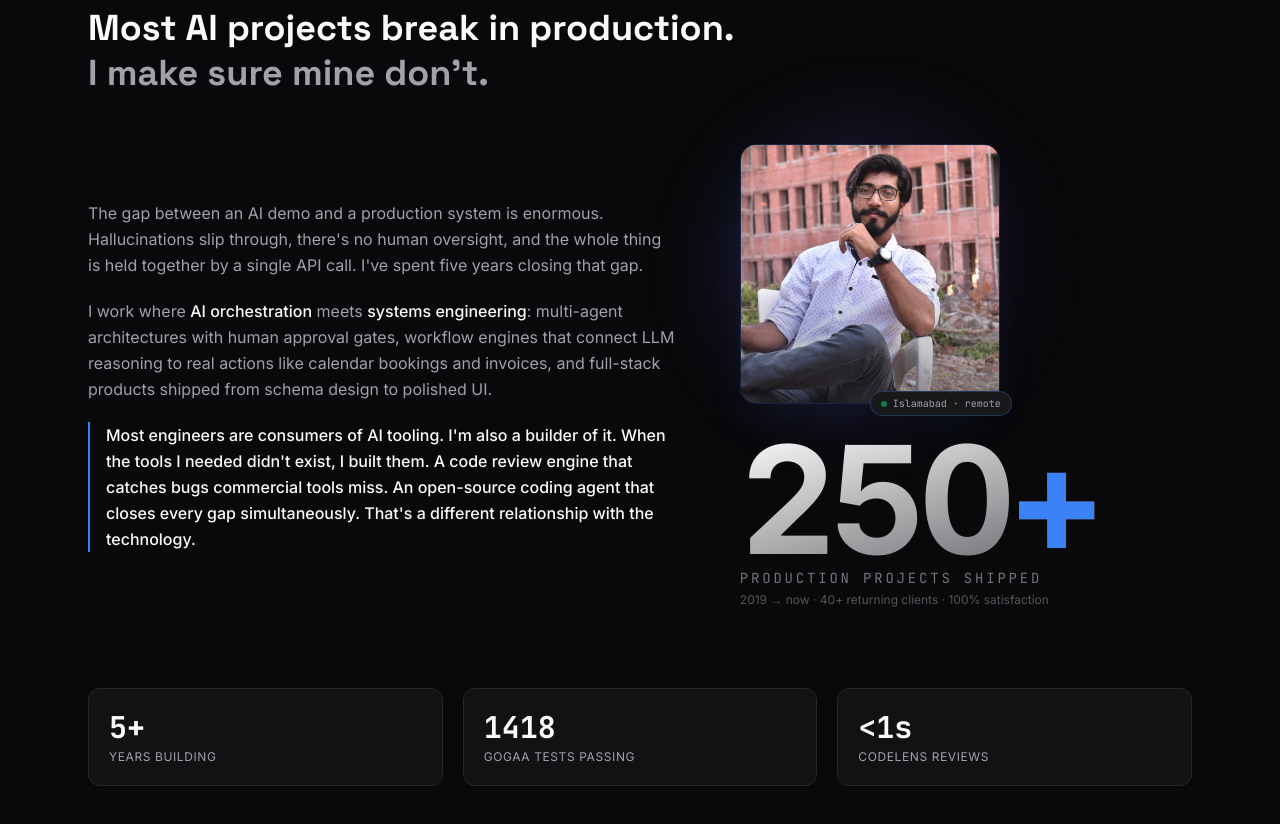
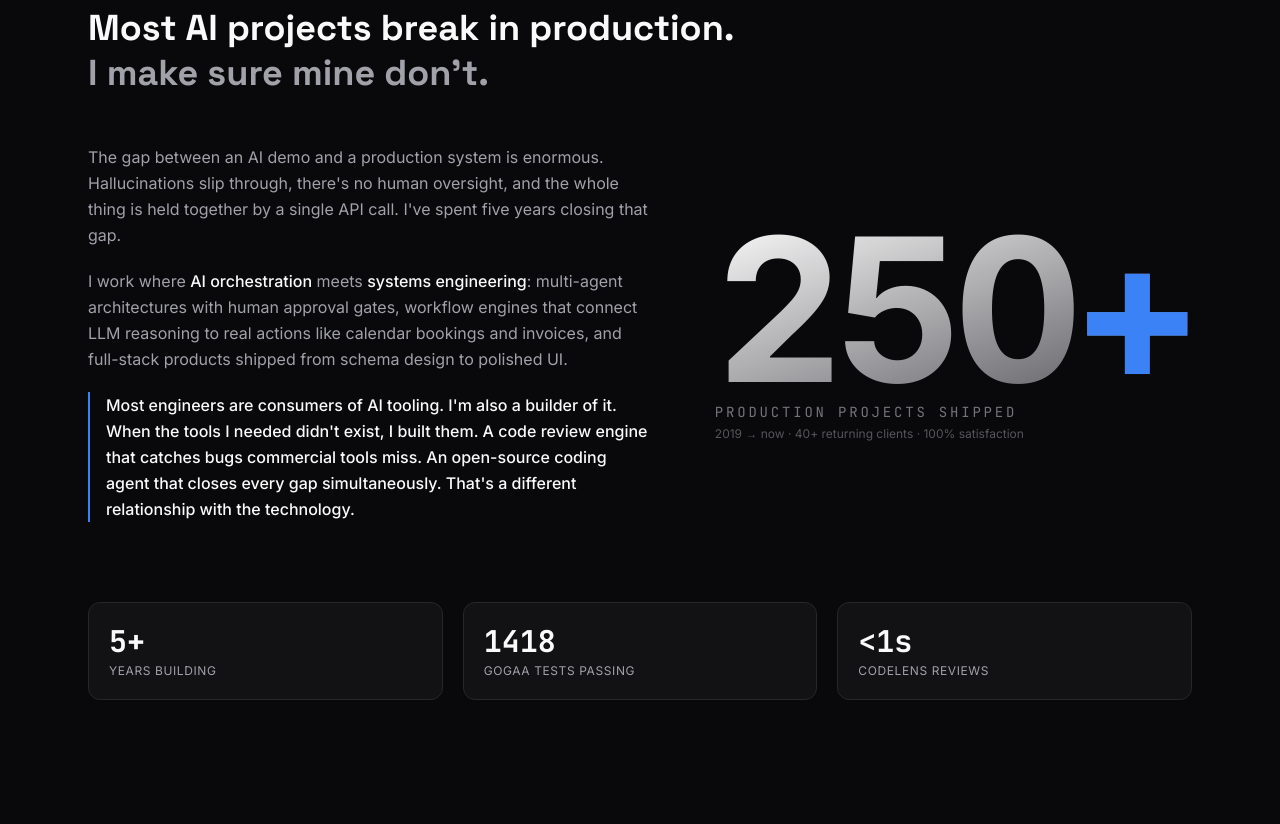
Before and after one commit to shami-ah/portfolio-site, a Next.js app: page / in a window 1280 px wide. Shown: the part 1060-1884 px from the top of the page. Built offline with nearby package versions, Linux system fonts and the light colour scheme; no server answers.

Commit message:
remove portrait from About — photo lives only in footer now

```diff
--- a/src/components/about.tsx
+++ b/src/components/about.tsx
@@ -81,43 +81,19 @@ export function About(): React.ReactElement {
             </div>
           </SlideIn>
 
-          {/* Right column: photo + dramatic number */}
+          {/* Right column: dramatic number */}
           <SlideIn direction="right">
-            <div className="relative flex flex-col gap-6 md:gap-8">
-              {/* Portrait */}
-              <div className="relative w-full max-w-[220px] md:max-w-[260px] mx-auto md:mx-0">
-                {/* Accent glow behind */}
-                <div className="absolute -inset-4 bg-gradient-to-br from-accent/20 via-purple-500/10 to-transparent rounded-full blur-2xl pointer-events-none" />
-                <div className="relative aspect-square rounded-2xl overflow-hidden border border-accent/20 shadow-2xl shadow-accent/10">
-                  {/* eslint-disable-next-line @next/next/no-img-element */}
-                  <img
-                    src="/ahtesham.jpg"
-                    alt="Ahtesham Ahmad"
-                    className="w-full h-full object-cover"
-                  />
-                  <div className="absolute inset-0 bg-gradient-to-t from-background/40 via-transparent to-transparent pointer-events-none" />
-                </div>
-                <div className="absolute -bottom-3 -right-3 inline-flex items-center gap-1.5 px-2.5 py-1 rounded-full bg-card border border-accent/30 shadow-lg">
-                  <span className="w-1.5 h-1.5 rounded-full bg-green-400 animate-pulse" />
-                  <span className="text-[10px] font-mono text-muted">
-                    Islamabad · remote
-                  </span>
-                </div>
-              </div>
-
-              {/* Dramatic number */}
             <div className="relative">
-                <p className="font-bold tabular-nums leading-[0.85] tracking-tighter bg-gradient-to-br from-foreground to-muted/50 bg-clip-text text-transparent text-[80px] sm:text-[110px] md:text-[120px] lg:text-[150px]">
+              <p className="font-bold tabular-nums leading-[0.85] tracking-tighter bg-gradient-to-br from-foreground to-muted/50 bg-clip-text text-transparent text-[100px] sm:text-[140px] md:text-[160px] lg:text-[200px]">
                 <CountUp to={status.portfolio.projects} suffix="" />
                 <span className="text-accent">+</span>
               </p>
-                <p className="text-xs md:text-sm font-mono text-muted/70 uppercase tracking-[0.2em] mt-1">
+              <p className="text-xs md:text-sm font-mono text-muted/70 uppercase tracking-[0.2em] mt-2">
                 production projects shipped
               </p>
               <p className="text-[10px] md:text-xs text-muted/50 mt-1">
                 2019 → now · 40+ returning clients · 100% satisfaction
               </p>
-              </div>
             </div>
           </SlideIn>
         </div>
```
Lines whose indentation alone changed are shown as unchanged.
